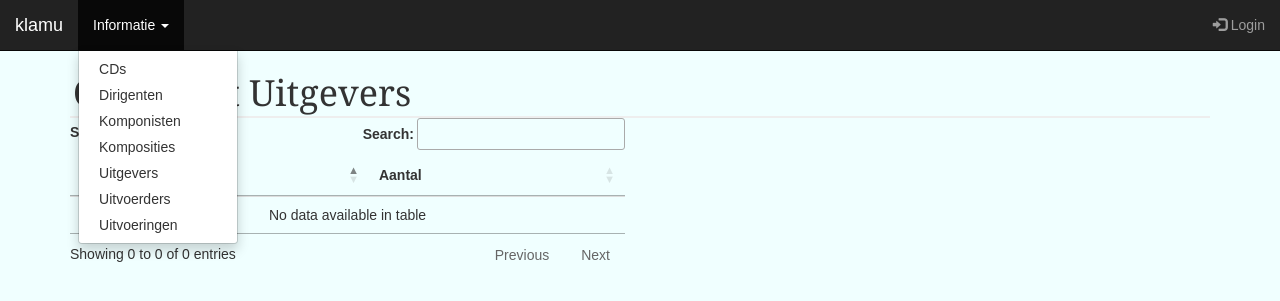
After one commit to dirkv63/klamu, a Flask app: page /uitgevers in a window 1280 px wide, after a click on "Informatie". The commit adds this page. Shown: the top 301 px of the page. Run offline with Flask 2, Linux system fonts and the light colour scheme; data that the repository does not hold is empty; parts of the project's set-up code (start-up, migrations or seed data) failed here and were passed over; some libraries are stand-ins or nearby versions.

Commit message:
sortable tables

```diff
--- a/klamu/lib/db_model.py
+++ b/klamu/lib/db_model.py
@@ -173,11 +173,16 @@ def get_cd(nid):
     cd = Cd.query.filter_by(id=nid).one()
     return cd
 
-def get_cds():
+def get_cds(nid):
     """
     Function to return list of all CDs.
+
+    :param nid: Id of the uitgever or None for all CDs.
     """
-    cds = Cd.query
+    if nid:
+        cds = Cd.query.filter_by(uitgever_id=nid)
+    else:
+        cds = Cd.query
     return cds
 
 def get_dirigent(nid):
@@ -245,8 +250,7 @@ def get_komposities():
     """
     query = db.session.query(db.func.count(Uitvoering.id).label("Cnt"), Kompositie) \
         .join(Kompositie) \
-        .group_by(Uitvoering.kompositie_id) \
-        .order_by(db.func.count(Uitvoering.id).desc())
+        .group_by(Uitvoering.kompositie_id)
     return query
 
 def get_cd_uitvoeringen(cd):
@@ -257,6 +261,15 @@ def get_cd_uitvoeringen(cd):
     """
     uitvoeringen = Uitvoering.query.filter_by(cd_id=cd)
     return uitvoeringen
+
+def get_uitgevers():
+    """
+    Function to return list of all Uitgevers.
+    """
+    query = db.session.query(db.func.count(Cd.id).label("Cnt"), Uitgever) \
+        .join(Uitgever)\
+        .group_by(Cd.uitgever_id)
+    return query.all()
 
 def get_uitvoerders_detail(uitvoerders_id):
     """
@@ -282,6 +295,12 @@ def get_uitvoerders():
     """
     query = db.session.query(db.func.count(Uitvoering.id).label("Cnt"), Uitvoerders) \
         .join(Uitvoerders)\
-        .group_by(Uitvoering.uitvoerders_id)\
-        .order_by(db.func.count(Uitvoering.id).desc())
+        .group_by(Uitvoering.uitvoerders_id)
     return query.all()
+
+def get_uitvoeringen():
+    """
+    Function to get uitvoeringen.
+    """
+    uitvoeringen = Uitvoering.query
+    return uitvoeringen
--- a/klamu/main/routes.py
+++ b/klamu/main/routes.py
@@ -64,16 +64,17 @@ def show_cd(nid):
     props = dict(
         hdr=cd.titel,
         cd=cd,
-        uitvoeringen=uitvoeringen.order_by(Uitvoering.volgnummer)
+        uitvoeringen=uitvoeringen
     )
     return render_template('cd_content.html', **props)
 
 @main.route('/cds')
-def show_cds():
-    cds = ds.get_cds()
+@main.route('/cds/<nid>')
+def show_cds(nid=None):
+    cds = ds.get_cds(nid)
     props = dict(
         hdr='Overzicht CDs',
-        cds=cds.order_by(Cd.titel)
+        cds=cds
     )
     return render_template('cds.html', **props)
 
@@ -134,6 +135,15 @@ def show_komposities():
     )
     return render_template('komposities.html', **props)
 
+@main.route('/uitgevers')
+def show_uitgevers():
+    uitgevers = ds.get_uitgevers()
+    props = dict(
+        hdr='Overzicht Uitgevers',
+        uitgevers=uitgevers
+    )
+    return render_template('uitgevers.html', **props)
+
 @main.route('/uitvoerders/<nid>')
 def show_uitvoerders_uitvoeringen(nid):
     uitvoerders = ds.get_uitvoerders_detail(nid)
@@ -152,3 +162,12 @@ def show_uitvoerders():
         uitvoerders=uitvoerders
     )
     return render_template('uitvoerders.html', **props)
+
+@main.route('/uitvoeringen')
+def show_uitvoeringen():
+    uitvoeringen = ds.get_uitvoeringen()
+    props = dict(
+        hdr='Overzicht Uitvoeringen',
+        uitvoeringen=uitvoeringen
+    )
+    return render_template('uitvoeringen.html', **props)
--- a/klamu/templates/layout.html
+++ b/klamu/templates/layout.html
@@ -4,6 +4,12 @@
 {{ super() }}
     <link rel="stylesheet" href="{{ url_for('static', filename='style.css') }}">
     <link rel="shortcut icon" href="{{ url_for('static', filename='favicon.ico') }}">
+    <link rel="stylesheet" type="text/css" href="https://cdn.datatables.net/v/bs/dt-1.10.20/datatables.min.css"/>
+{% endblock %}
+
+{% block scripts %}
+{{ super() }}
+    <script type="text/javascript" src="https://cdn.datatables.net/v/bs/dt-1.10.20/datatables.min.js"></script>
 {% endblock %}
 
 {% block title %}Klamu{% endblock %}
@@ -29,10 +35,12 @@
                         </a>
                         <ul class="dropdown-menu">
                             <li><a href="{{ url_for('main.show_cds') }}">CDs</a></li>
+                            <li><a href="{{ url_for('main.show_dirigenten') }}">Dirigenten</a></li>
                             <li><a href="{{ url_for('main.show_komponisten') }}">Komponisten</a></li>
                             <li><a href="{{ url_for('main.show_komposities') }}">Komposities</a></li>
+                            <li><a href="{{ url_for('main.show_uitgevers') }}">Uitgevers</a></li>
                             <li><a href="{{ url_for('main.show_uitvoerders') }}">Uitvoerders</a></li>
-                            <li><a href="{{ url_for('main.show_dirigenten') }}">Dirigenten</a></li>
+                            <li><a href="{{ url_for('main.show_uitvoeringen') }}">Uitvoeringen</a></li>
                         </ul>
                     </li>
                 </ul>
--- /dev/null
+++ b/klamu/templates/uitgevers.html
@@ -0,0 +1,39 @@
+{% extends "layout.html" %}
+{% import "bootstrap/wtf.html" as wtf %}
+
+{% block scripts %}
+    {{ super() }}
+    <script type="text/javascript" class="init">
+    $(document).ready(function() {
+        $('#uitgevers').DataTable();
+    } );
+    </script>
+{% endblock %}
+
+{% block page_content %}
+<h1>{{ hdr }}</h1>
+<div class="row">
+    <div class="col-md-6">
+        <table id="uitgevers" class="table table-hover">
+            <thead>
+            <tr>
+                <th>Uitgever</th>
+                <th>Aantal</th>
+            </tr>
+            </thead>
+            <tbody>
+            {% for row in uitgevers %}
+                <tr>
+                    <td>
+                        <a href="{{ url_for('main.show_cds', nid=row.Uitgever.id) }}">
+                            {{ row.Uitgever.naam }}
+                        </a>
+                    </td>
+                    <td>{{ row.Cnt }}</td>
+                </tr>
+            {% endfor %}
+            </tbody>
+        </table>
+    </div>
+</div>
+{% endblock %}
```
Also changed, not shown: klamu/templates/cd_content.html (+14 -1 lines), klamu/templates/cds.html (+14 -1 lines), klamu/templates/dirigenten.html (+15 -2 lines), klamu/templates/komponisten.html (+14 -1 lines), klamu/templates/komposities.html (+14 -1 lines), klamu/templates/uitvoeringen.html (+15 -1 lines).
